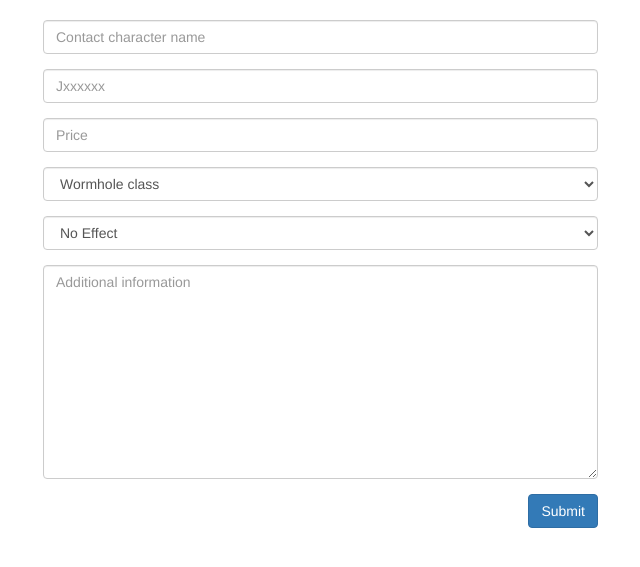
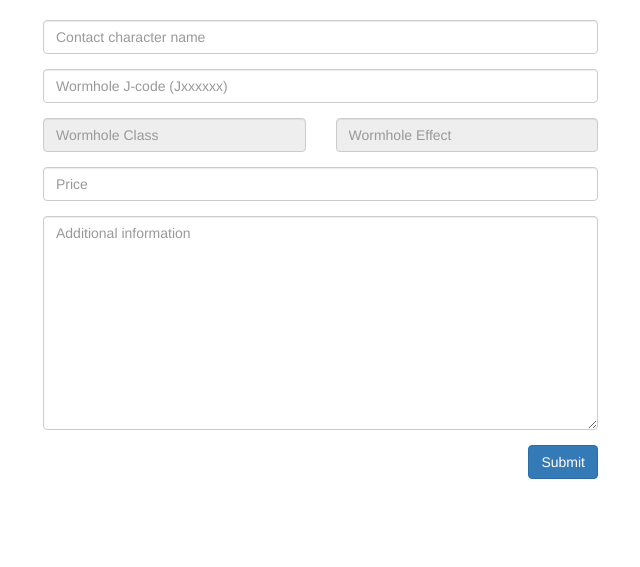
Before and after one commit to mosbasik/wormholesales-django, a Django app: page /order-form/ in a window 1280 px wide. Shown: the part 52-619 px from the top of the page, without its empty margins (27-667 px from the left). Run offline with Django 3.2, Linux system fonts and the light colour scheme; some libraries are stand-ins or nearby versions.

Commit message:
Implemented autofilling on sale form

```diff
--- a/main/models.py
+++ b/main/models.py
@@ -2,30 +2,11 @@ from django.db import models
 
 
 class Order(models.Model):
-    WORMHOLE_CLASSES = (
-        (1, 'C1'),
-        (2, 'C2'),
-        (3, 'C3'),
-        (4, 'C4'),
-        (5, 'C5'),
-        (6, 'C6'),
-    )
-    WORMHOLE_EFFECTS = (
-        ('no_effect', 'No Effect'),
-        ('black_hole', 'Black Hole'),
-        ('cataclysmic_variable', 'Cataclysmic Variable'),
-        ('magnetar', 'Magnetar'),
-        ('pulsar', 'Pulsar'),
-        ('red_giant', 'Red Giant'),
-        ('wolf_rayet', 'Wolf Rayet'),
-    )
     created = models.DateTimeField(auto_now_add=True)
     modified = models.DateTimeField(auto_now=True)
     contact_name = models.CharField(max_length=255)
-    j_code = models.CharField(max_length=7)
+    j_code = models.ForeignKey('main.System')
     price = models.FloatField()
-    wormhole_class = models.IntegerField(choices=WORMHOLE_CLASSES)
-    wormhole_effect = models.CharField(choices=WORMHOLE_EFFECTS, max_length=30, default='no_effect')
     information = models.TextField(null=True, blank=True)
 
 
@@ -67,7 +48,7 @@ class System(models.Model):
     statics = models.ManyToManyField('main.Wormhole', related_name='systems')
 
     def __unicode__(self):
-        return self.j_code
+        return "{0} {1} {2}".format(self.j_code, self.space, self.effect)
 
 
 class Space(models.Model):
--- /dev/null
+++ b/main/static/main/js/order_form.js
@@ -0,0 +1,22 @@
+var time_out
+$('#id_j_code').on('input', function() {
+    clearTimeout(time_out)
+    time_out = setTimeout(autofill_wh_data, 500)
+})
+
+
+function autofill_wh_data() {
+    var input_j_code = $('#id_j_code').val()
+    var j_code_validator = new RegExp('^J[0-9]{6}$')
+
+    if (j_code_validator.test(input_j_code)) {
+        $.ajax({
+            url: '/order-form/autofill/' + input_j_code + '/',
+            method: 'GET',
+            success: function(data) {
+                $('#id_wormhole_class').val(data.wormhole_class.name)
+                $('#id_wormhole_effect').val(data.wormhole_effect.name)
+            },
+        })
+    }
+}
--- a/main/templates/main/order_form.html
+++ b/main/templates/main/order_form.html
@@ -1,4 +1,6 @@
 {% extends "project/base.html" %}
+
+{% load staticfiles %}
 
 {% block content %}
     <div class="container">
@@ -13,39 +15,25 @@
                     </div>
 
                     <div class="form-group">
-                        <label for="id_j_code" class="sr-only">J-Code</label>
-                        <input id="id_j_code" class="form-control" maxlength="7" name="j_code" type="text" placeholder="Jxxxxxx">
+                        <label for="id_j_code" class="sr-only">Wormhole J-Code</label>
+                        <input id="id_j_code" class="form-control" maxlength="7" name="j_code" type="text" placeholder="Wormhole J-code (Jxxxxxx)">
+                    </div>
+
+                    <div class="form-group row">
+                        <label for="id_wormhole_class" class="sr-only">Wormhole Class</label>
+                        <div class="col-xs-6">
+                            <input id="id_wormhole_class" class="form-control col-xs-6" disabled name="wormhole_class" type="text" placeholder="Wormhole Class">
+                        </div>
+
+                        <label for="id_wormhole_effect" class="sr-only">Wormhole Effect</label>
+                        <div class="col-xs-6">
+                            <input id="id_wormhole_effect" class="form-control" disabled name="wormhole_effect" type="text" placeholder="Wormhole Effect">
+                        </div>
                     </div>
 
                     <div class="form-group">
                         <label for="id_price" class="sr-only">Price</label>
                         <input id="id_price" class="form-control" name="price" type="number" placeholder="Price">
-                    </div>
-
-                    <div class="form-group">
-                        <label for="id_wormhole_class" class="sr-only">Wormhole Class</label>
-                        <select id="id_wormhole_class" class="form-control" name="wormhole_class">
-                            <option value selected="selected">Wormhole class</option>
-                            <option value="1">Class 1</option>
-                            <option value="2">Class 2</option>
-                            <option value="3">Class 3</option>
-                            <option value="4">Class 4</option>
-                            <option value="5">Class 5</option>
-                            <option value="6">Class 6</option>
-                        </select>
-                    </div>
-
-                    <div class="form-group">
-                        <label for="id_wormhole_effect" class="sr-only">Wormhole Effect</label>
-                        <select id="id_wormhole_effect" class="form-control" name="wormhole_effect">
-                            <option value="no_effect">No Effect</option>
-                            <option value="black_hole">Black Hole</option>
-                            <option value="cataclysmic_variable">Cataclysmic Variable</option>
-                            <option value="magnetar">Magnetar</option>
-                            <option value="pulsar">Pulsar</option>
-                            <option value="red_giant">Red Giant</option>
-                            <option value="wolf_rayet">Wolf Rayet</option>
-                        </select>
                     </div>
 
                     <div class="form-group">
@@ -59,3 +47,7 @@
         </div>
     </div>
 {% endblock content %}
+
+{% block js %}
+    <script type="text/javascript" src="{% static 'main/js/order_form.js' %}"></script>
+{% endblock js %}
--- a/main/urls.py
+++ b/main/urls.py
@@ -1,9 +1,9 @@
 from django.conf.urls import url
 
-from main.views import OrderListView, OrderModelFormView
+from main.views import OrderListView, OrderModelFormView, wormhole_details_json
 
 urlpatterns = [
-    url(r'^$', 'main.views.home', name='home'),
     url(r'^wormholes/$', OrderListView.as_view(), name='order_list'),
     url(r'^order-form/$', OrderModelFormView.as_view(), name='order_form'),
+    url(r'^order-form/autofill/(?P<j_code>J[0-9]{6})/$', wormhole_details_json, name='wormhole_details_json'),
 ]
--- a/main/views.py
+++ b/main/views.py
@@ -1,13 +1,13 @@
+from django.http import HttpResponse
 from django.shortcuts import render, redirect
+
 from django.views.generic import View
 from django.views.generic.list import ListView
 
 from main.forms import OrderModelForm
-from main.models import Order
+from main.models import Order, System
 
-
-def home(request):
-    return render(request, 'main/home.html')
+import json
 
 
 class OrderListView(ListView):
@@ -24,7 +24,6 @@ class OrderModelFormView(View):
         context = {}
         context['form'] = form
         return render(request, 'main/order_form.html', context)
-        # return render(request, 'main/home.html')
 
     def post(self, request):
         context = {}
@@ -35,3 +34,20 @@ class OrderModelFormView(View):
         else:
             context['form'] = form
             return render(request, 'main/order_form.html', context)
+
+
+def wormhole_details_json(request, j_code=None):
+    if request.method == 'GET':
+        system = System.objects.get(j_code=j_code)
+        data = json.dumps({
+            'wormhole_class': {
+                'value': system.space.id,
+                'name': system.space.name,
+            },
+            'wormhole_effect': {
+                'value': system.effect.id,
+                'name': system.effect.name,
+            },
+        })
+        return HttpResponse(data, content_type='application/json')
+    return HttpResponse(status=405)
```
Also changed, not shown: main/templates/main/home.html (deleted, +0 -10 lines).
